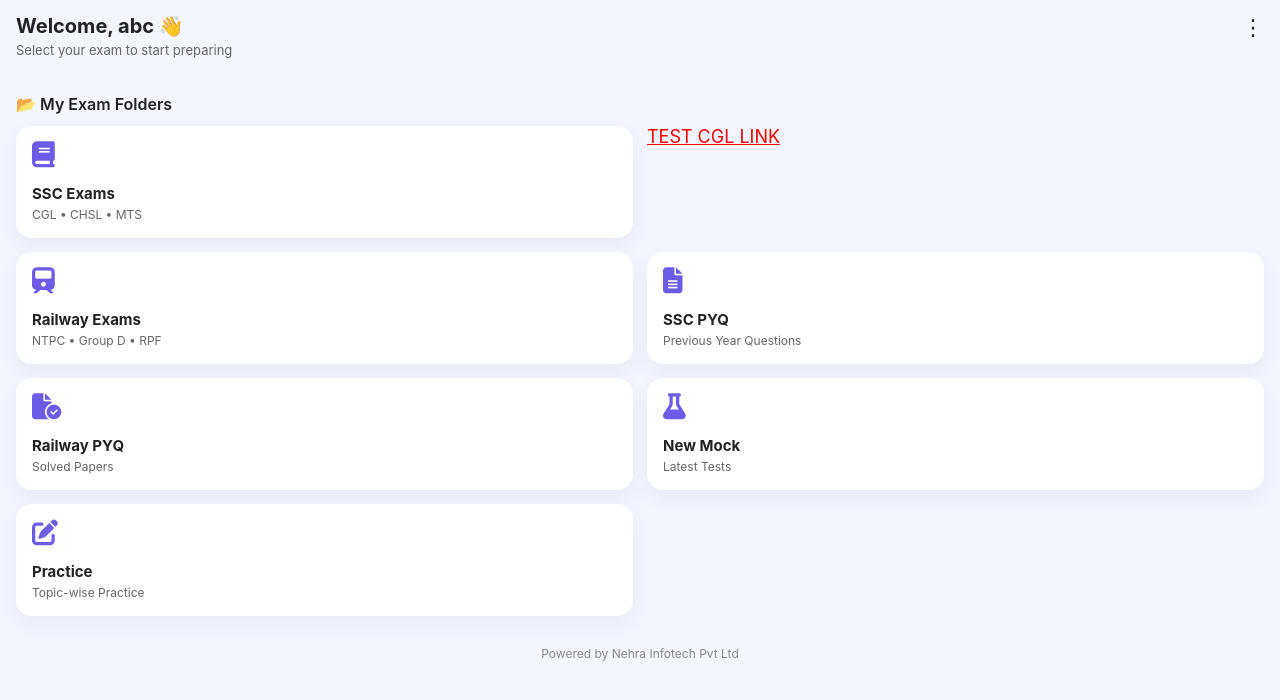
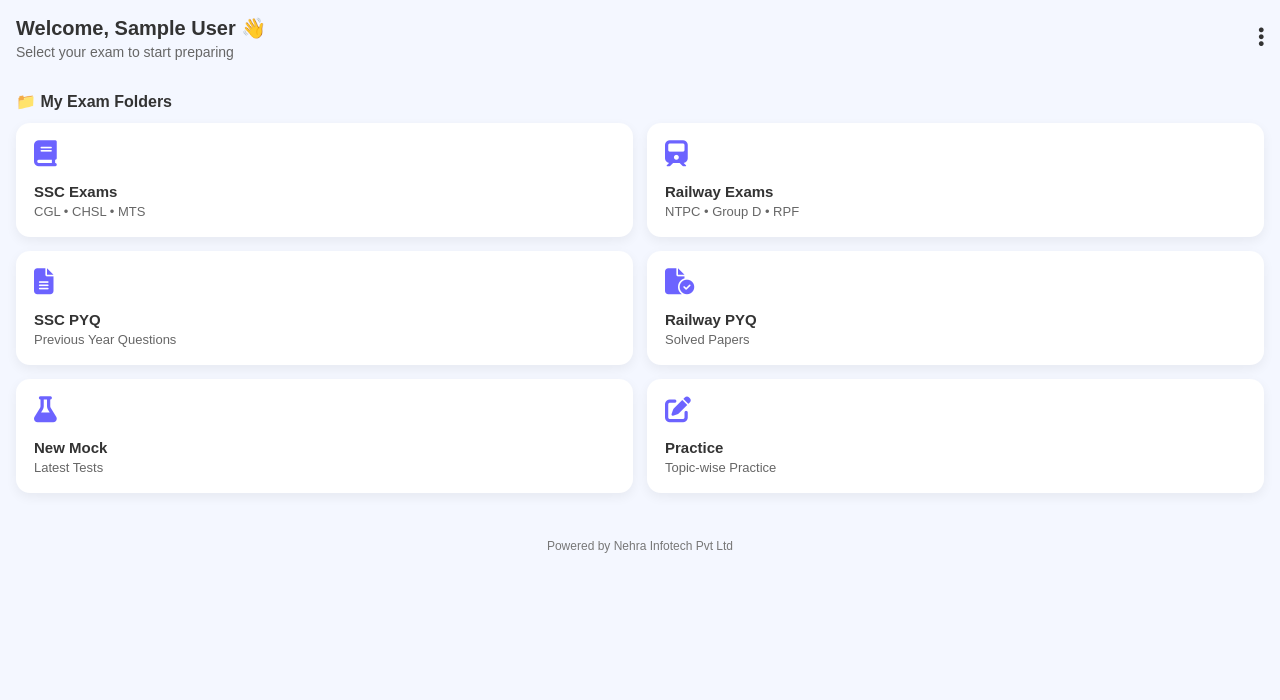
Before and after one commit to manojnehra1801-beep/Online-mock-platform, a Flask app: page /dashboard in a window 1280 px wide. Shown: the top 700 px of the page. Run offline with Flask 3, Linux system fonts and the light colour scheme; the visitor is signed in with stand-in values (Sample User, id 1).

Commit message:
Update student_dashboard.html

```diff
--- a/templates/student_dashboard.html
+++ b/templates/student_dashboard.html
@@ -2,39 +2,34 @@
 <html lang="en">
 <head>
     <meta charset="UTF-8">
+    <title>Student Dashboard | Abhyas App</title>
     <meta name="viewport" content="width=device-width, initial-scale=1.0">
-<title>Abhyas App | Dashboard</title>
 
-<link rel="stylesheet" href="https://cdnjs.cloudflare.com/ajax/libs/font-awesome/6.5.0/css/all.min.css">
+    <!-- Font Awesome -->
+    <link rel="stylesheet" href="https://cdnjs.cloudflare.com/ajax/libs/font-awesome/6.5.1/css/all.min.css"/>
 
     <style>
-*{
-  box-sizing:border-box;
-  font-family:-apple-system,BlinkMacSystemFont,"Segoe UI",Roboto,Arial,sans-serif;
-}
-
         body{
             margin:0;
-  background:#f3f6ff;
-  color:#222;
+            font-family: Arial, Helvetica, sans-serif;
+            background:#f4f7ff;
+            color:#333;
         }
 
         /* HEADER */
         .header{
+            padding:16px;
             display:flex;
             justify-content:space-between;
-  align-items:flex-start;
-  padding:14px 16px;
+            align-items:center;
         }
-
         .header h2{
             margin:0;
             font-size:20px;
         }
-
         .header p{
             margin:4px 0 0;
-  font-size:13px;
+            font-size:14px;
             color:#666;
         }
 
@@ -43,80 +38,39 @@ body{
             cursor:pointer;
         }
 
-/* DROPDOWN */
-.dropdown{
-  position:absolute;
-  top:60px;
-  right:12px;
-  width:230px;
-  background:#fff;
-  border-radius:12px;
-  box-shadow:0 10px 30px rgba(0,0,0,0.15);
-  display:none;
-  z-index:10;
-}
-
-.dropdown .username{
-  padding:12px;
-  font-weight:600;
-  border-bottom:1px solid #eee;
-}
-
-.dropdown a{
-  display:flex;
-  align-items:center;
-  gap:10px;
-  padding:12px;
-  text-decoration:none;
-  color:#333;
-  font-size:14px;
-}
-
-.dropdown a:hover{
-  background:#f5f6ff;
-}
-
-.dropdown .social{
-  display:flex;
-  justify-content:space-around;
-  padding:12px;
-  border-top:1px solid #eee;
-}
-
-.dropdown .social i{
-  font-size:20px;
-  color:#555;
-}
-
         /* CONTENT */
         .container{
-  padding:10px 16px 30px;
+            padding:16px;
         }
 
         .section-title{
-  font-weight:600;
-  margin:12px 0;
+            font-weight:bold;
+            margin-bottom:12px;
+            font-size:16px;
         }
 
-/* GRID */
         .grid{
             display:grid;
-  grid-template-columns:1fr 1fr;
+            grid-template-columns: repeat(2, 1fr);
             gap:14px;
         }
 
-/* CARD */
+        .card-link{
+            text-decoration:none;
+            color:inherit;
+        }
+
         .card{
             background:#fff;
-  border-radius:16px;
-  padding:16px;
-  box-shadow:0 8px 20px rgba(0,0,0,0.05);
+            border-radius:14px;
+            padding:18px;
+            box-shadow:0 4px 12px rgba(0,0,0,0.06);
         }
 
         .card i{
             font-size:26px;
+            color:#6c63ff;
             margin-bottom:10px;
-  color:#6c5ce7;
         }
 
         .card h4{
@@ -126,23 +80,23 @@ body{
 
         .card p{
             margin:0;
-  font-size:12px;
+            font-size:13px;
             color:#666;
-}
-
-/* LINK FIX */
-.card-link{
-  text-decoration:none;
-  color:inherit;
-  display:block;
         }
 
         /* FOOTER */
         .footer{
             text-align:center;
             font-size:12px;
-  color:#888;
-  margin-top:30px;
+            color:#777;
+            margin:30px 0 10px;
+        }
+
+        /* RESPONSIVE */
+        @media (max-width:360px){
+            .grid{
+                grid-template-columns:1fr;
+            }
         }
     </style>
 </head>
@@ -152,52 +106,34 @@ body{
 <!-- HEADER -->
 <div class="header">
     <div>
-    <h2>Welcome, abc 👋</h2>
+        <h2>Welcome, {{ session['name'] }} 👋</h2>
         <p>Select your exam to start preparing</p>
     </div>
-  <div class="menu-btn" onclick="toggleMenu()">⋮</div>
-</div>
-
-<!-- MENU -->
-<div class="dropdown" id="menu">
-  <div class="username">abc</div>
-  <a href="/dashboard"><i class="fa fa-house"></i> Home</a>
-  <a href="#"><i class="fa fa-wallet"></i> My Purchase</a>
-  <a href="#"><i class="fa fa-gear"></i> Settings</a>
-  <a href="#"><i class="fa fa-star"></i> Rate</a>
-  <a href="#"><i class="fa fa-share-nodes"></i> Share</a>
-  <a href="/logout"><i class="fa fa-right-from-bracket"></i> Log out</a>
-
-  <div class="social">
-    <i class="fab fa-whatsapp"></i>
-    <i class="fab fa-telegram"></i>
-    <i class="fab fa-instagram"></i>
-    <i class="fas fa-envelope"></i>
-    <i class="fab fa-youtube"></i>
+    <div class="menu-btn">
+        <i class="fas fa-ellipsis-vertical"></i>
     </div>
 </div>
 
 <!-- CONTENT -->
 <div class="container">
-  <div class="section-title">📂 My Exam Folders</div>
+
+    <div class="section-title">📁 My Exam Folders</div>
 
     <div class="grid">
 
         <!-- SSC -->
         <a href="/ssc" class="card-link">
             <div class="card">
-        <i class="fa fa-book"></i>
+                <i class="fas fa-book"></i>
                 <h4>SSC Exams</h4>
                 <p>CGL • CHSL • MTS</p>
             </div>
         </a>
-     <a href="/ssc/cgl/tests" style="color:red;font-size:18px;">
-TEST CGL LINK
-</a>
+
         <!-- RAILWAY -->
         <a href="/railway" class="card-link">
             <div class="card">
-        <i class="fa fa-train"></i>
+                <i class="fas fa-train"></i>
                 <h4>Railway Exams</h4>
                 <p>NTPC • Group D • RPF</p>
             </div>
@@ -205,52 +141,39 @@ TEST CGL LINK
 
         <!-- SSC PYQ -->
         <div class="card">
-      <i class="fa fa-file-lines"></i>
+            <i class="fas fa-file-lines"></i>
             <h4>SSC PYQ</h4>
             <p>Previous Year Questions</p>
         </div>
 
         <!-- RAILWAY PYQ -->
         <div class="card">
-      <i class="fa fa-file-circle-check"></i>
+            <i class="fas fa-file-circle-check"></i>
             <h4>Railway PYQ</h4>
             <p>Solved Papers</p>
         </div>
 
         <!-- NEW MOCK -->
         <div class="card">
-      <i class="fa fa-flask"></i>
+            <i class="fas fa-flask"></i>
             <h4>New Mock</h4>
             <p>Latest Tests</p>
         </div>
 
         <!-- PRACTICE -->
         <div class="card">
-      <i class="fa fa-pen-to-square"></i>
+            <i class="fas fa-pen-to-square"></i>
             <h4>Practice</h4>
             <p>Topic-wise Practice</p>
         </div>
 
     </div>
+</div>
 
+<!-- FOOTER -->
 <div class="footer">
     Powered by Nehra Infotech Pvt Ltd
 </div>
-</div>
-
-<script>
-function toggleMenu(){
-  const menu = document.getElementById("menu");
-  menu.style.display = (menu.style.display === "block") ? "none" : "block";
-}
-
-document.addEventListener("click", function(e){
-  const menu = document.getElementById("menu");
-  if(!e.target.closest(".menu-btn") && !e.target.closest(".dropdown")){
-    menu.style.display = "none";
-  }
-});
-</script>
 
 </body>
 </html>
```
Lines whose indentation alone changed are shown as unchanged.
